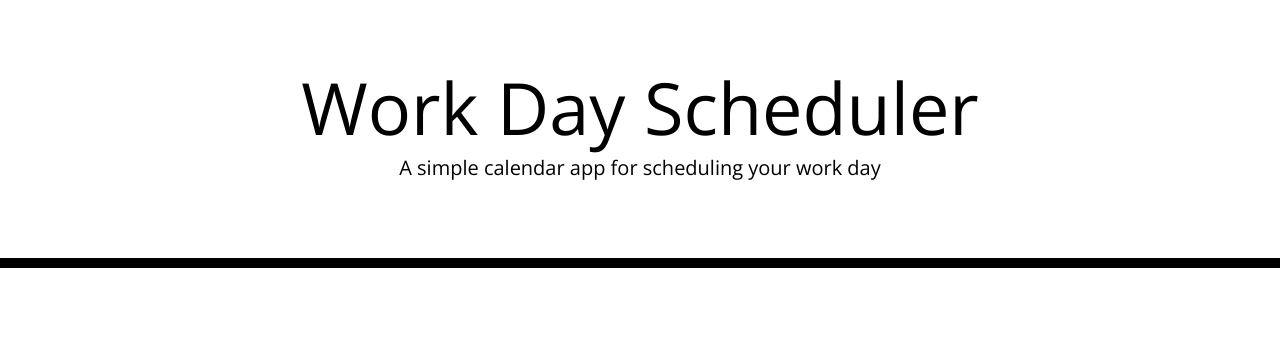
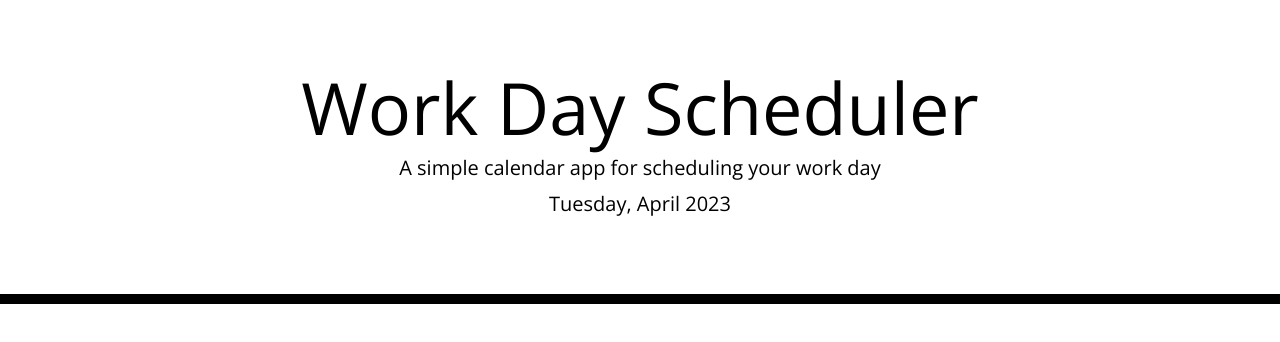
Before and after one commit to DianaPurice/Planner, a plain HTML site: page index.html in a window 1280 px wide. Drawn offline with nearby package versions, Linux system fonts and the light colour scheme.

Commit message:
Displayed the date and styled the jumbotron

```diff
--- /dev/null
+++ b/assets/js/script.js
@@ -0,0 +1,17 @@
+// existing elements
+var currentDayEl = $("#currentDay");
+var jumbotron = $(".jumbotron");
+
+// style elements
+jumbotron.css("text-align", "center");
+jumbotron.css("border-bottom", "10px solid black");
+
+
+
+// display current date
+function currentDay() {
+  var today = moment().format("dddd[,] MMMM YYYY");
+  currentDayEl.text(today);
+}
+
+currentDay();
--- a/index.html
+++ b/index.html
@@ -18,7 +18,7 @@
       href="https://fonts.googleapis.com/css?family=Open+Sans&display=swap"
       rel="stylesheet"
     />
-    <link rel="stylesheet" href="style.css" />
+    <link rel="stylesheet" href="/assets/css/style.css" />
     <title>Work Day Scheduler</title>
   </head>
 
@@ -34,5 +34,6 @@
 
     <script src="https://cdnjs.cloudflare.com/ajax/libs/jquery/3.2.1/jquery.min.js"></script>
     <script src="https://cdnjs.cloudflare.com/ajax/libs/moment.js/2.24.0/moment.min.js"></script>
+    <script src="./assets/js/script.js"></script>
   </body>
 </html>
```
Also changed, not shown: assets/css/style.css (renamed from style.css).
